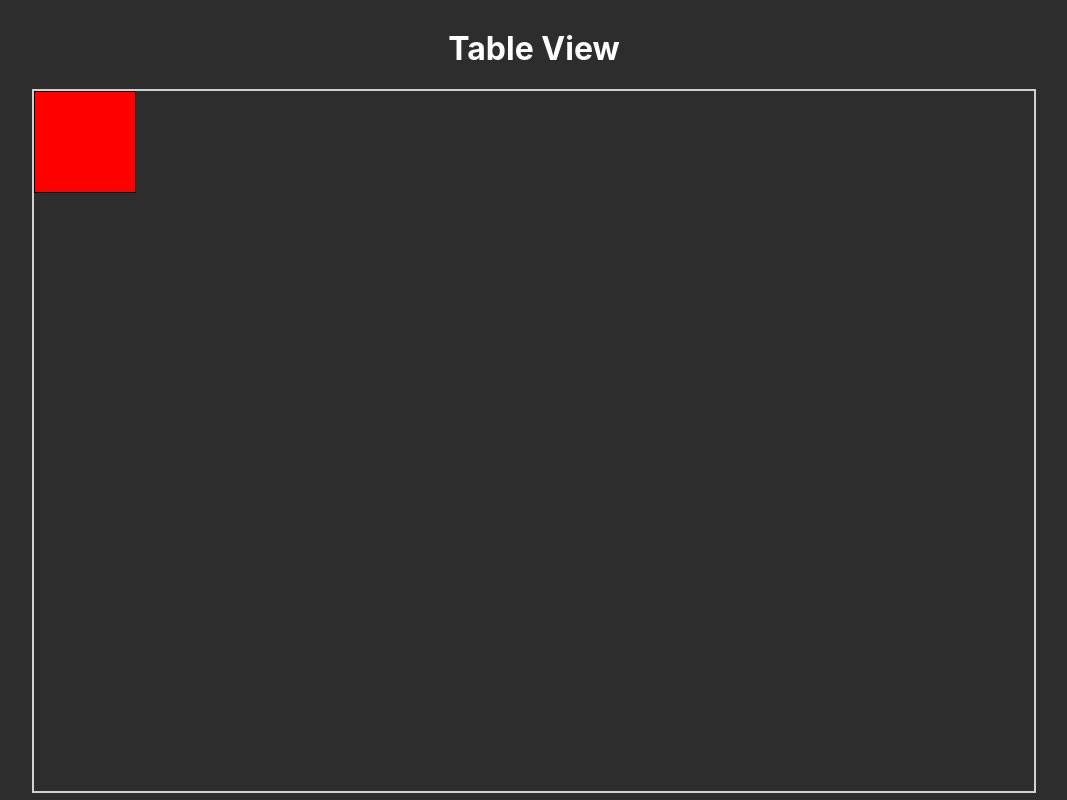
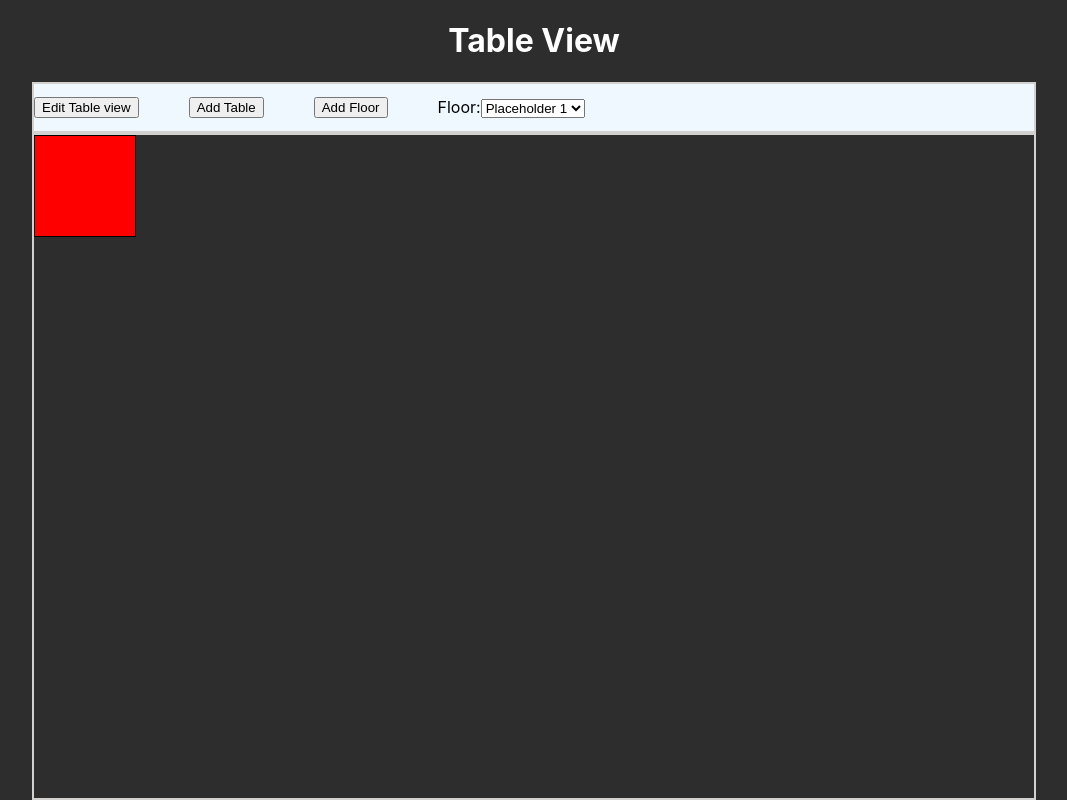
Before and after one commit to tordfa/tableview, a React (Create React App) app: page / in a window 1280 px wide. Shown: the whole page, without its empty margins (106-1173 px from the left). Built offline with nearby package versions, Linux system fonts and the light colour scheme.

Commit message:
Added non functional Controlpanel component

```diff
--- a/src/App.css
+++ b/src/App.css
@@ -26,3 +26,15 @@ html,body{
   display: block;
 
 }
+
+.controlpanel{
+  display: flex;
+  align-items: center;
+  gap: 50px;
+  width: 1000px;
+  height: 50px;
+  background-color: aliceblue;
+  color: black;
+  border: 2px solid rgb(211, 208, 208);
+
+}
--- a/src/App.js
+++ b/src/App.js
@@ -1,11 +1,13 @@
 import logo from './logo.svg';
 import './App.css';
 import Table from './components/Table';
+import Controlpanel from './components/Controlpanel';
 
 function App() {
   return (
     <div className="App">
       <h1>Table View</h1>
+      <Controlpanel></Controlpanel>
       <div className='tableContainer'>
         <Table></Table>
         <Table></Table>
--- /dev/null
+++ b/src/components/Controlpanel.jsx
@@ -0,0 +1,21 @@
+function Controlpanel(){
+    return (
+        <div className="controlpanel">
+            <button>Edit Table view</button>
+            <button>Add Table</button>
+            <button>Add Floor</button>
+            <div>
+                <label htmlFor="floors">Floor:</label>
+                <select name="floors" id="floorsselector">
+                    <option value={"placeholder1"}>Placeholder 1</option>
+                    <option value={"placeholder2"}>Placeholder 2</option>
+                    <option value={"placeholder3"}>Placeholder 3</option>
+                    <option value={"placeholder4"}>Placeholder 4</option>
+                    <option value={"placeholder5"}>Placeholder 5</option>
+                </select>
+            </div>
+        </div>
+    )
+}
+
+export default Controlpanel;
```
